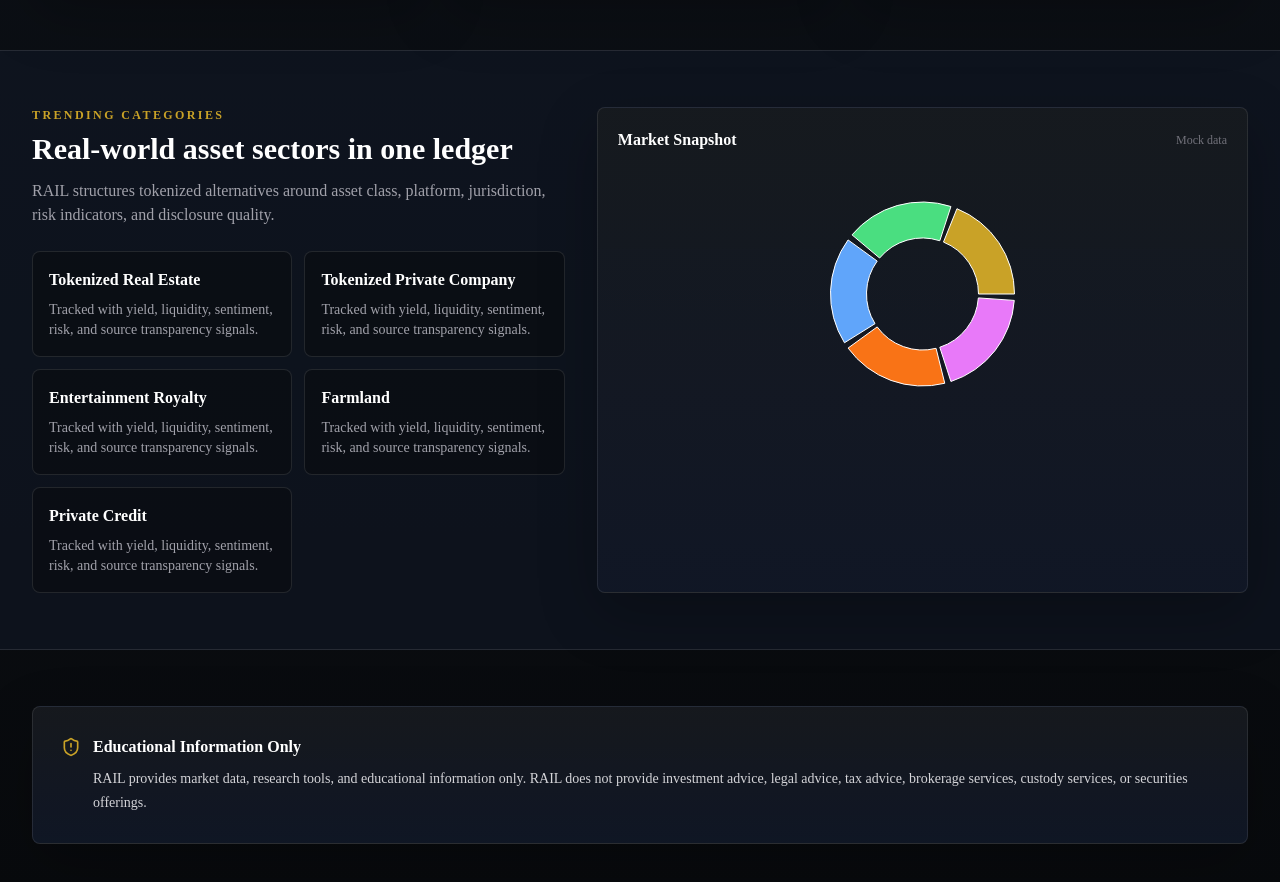
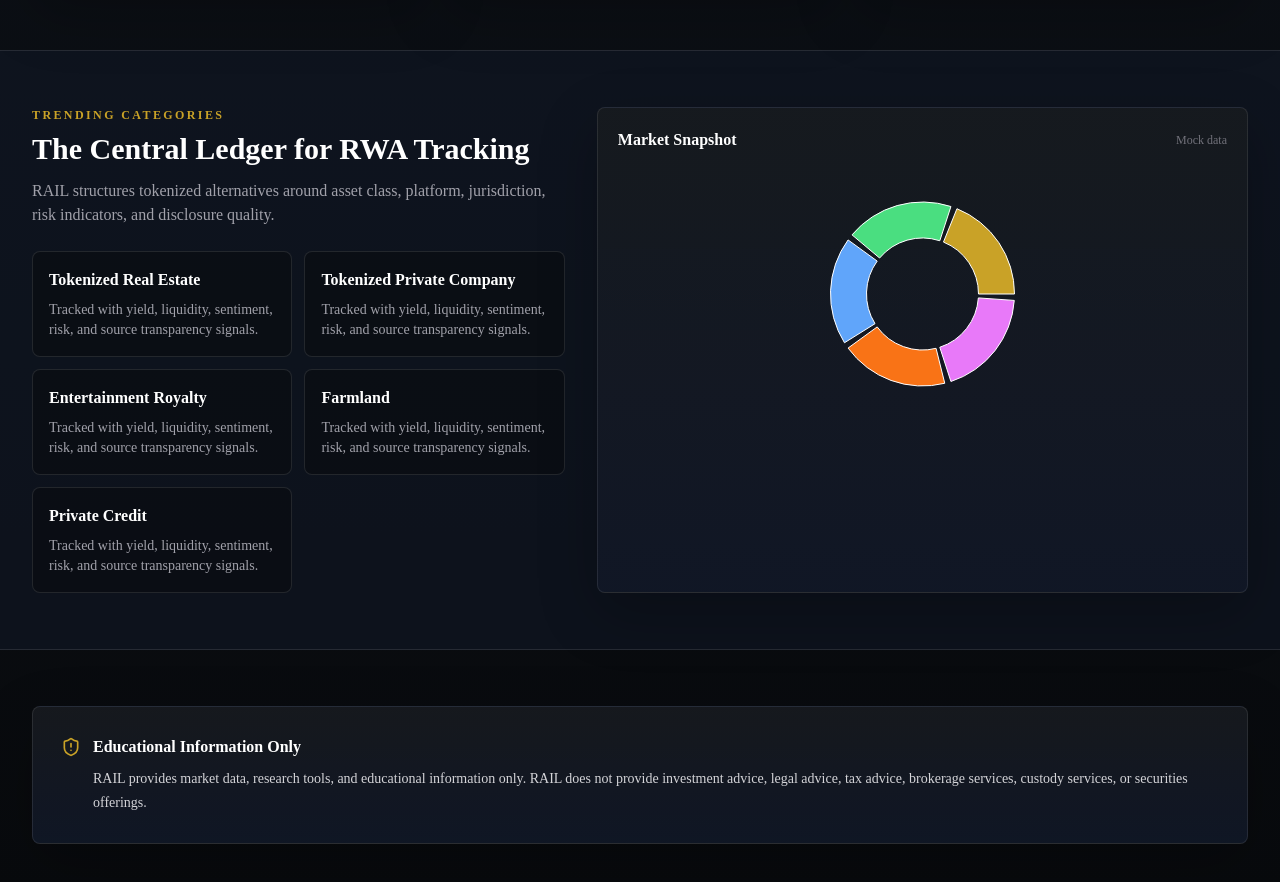
Before and after one commit to InfoTechJay/RAIL_2.2, a Next.js app: page / in a window 1280 px wide. Shown: the part 1360-2242 px from the top of the page. Built offline with nearby package versions, Linux system fonts and the light colour scheme.

Commit message:
Update section title for trending categories

```diff
--- a/app/page.tsx
+++ b/app/page.tsx
@@ -67,7 +67,7 @@
           <div>
             <SectionHeader
               eyebrow="Trending Categories"
-              title="Real-world asset sectors in one ledger"
+              title="The Central Ledger for RWA Tracking"
               description="RAIL structures tokenized alternatives around asset class, platform, jurisdiction, risk indicators, and disclosure quality."
             />
             <div className="grid gap-3 sm:grid-cols-2">
```
